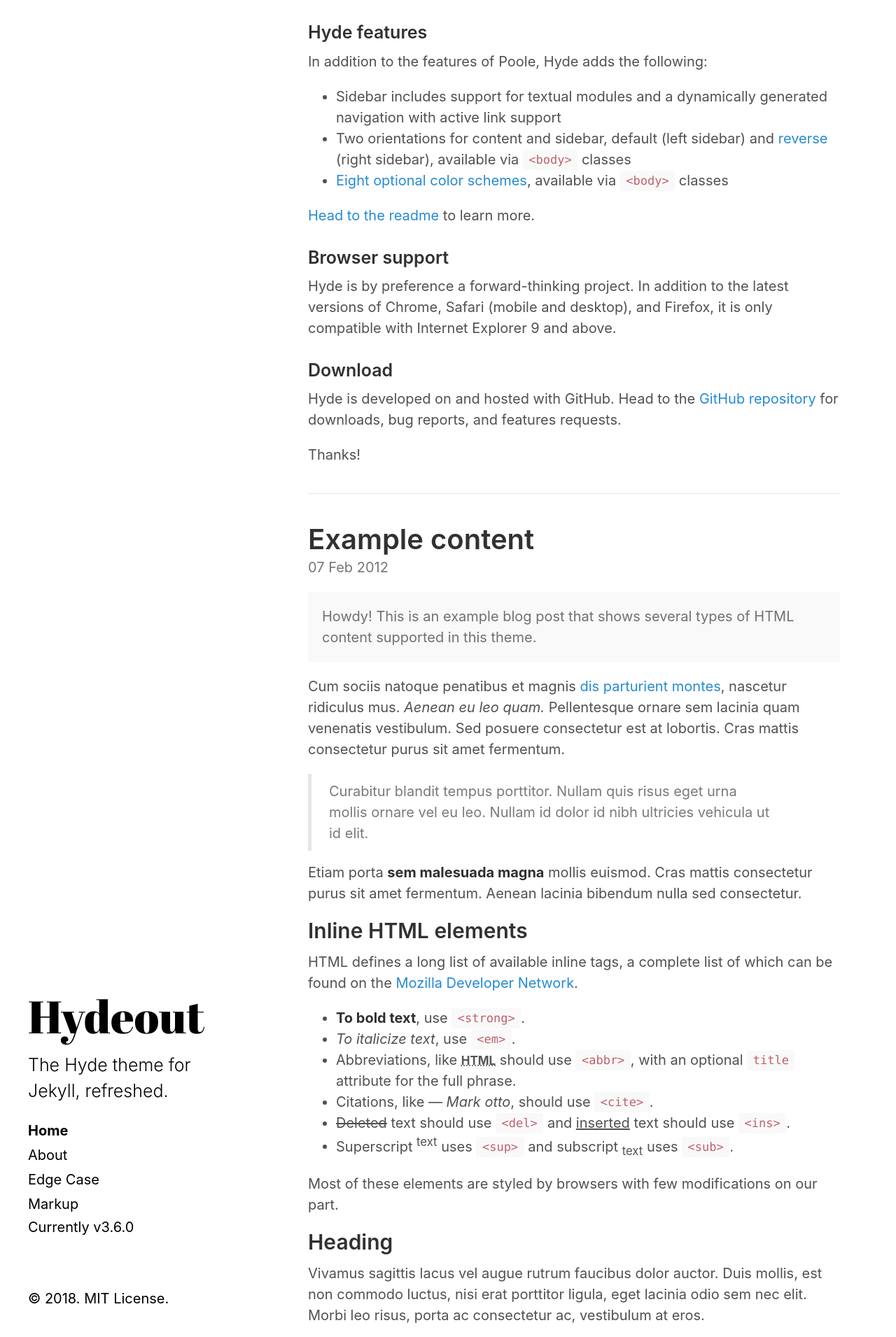
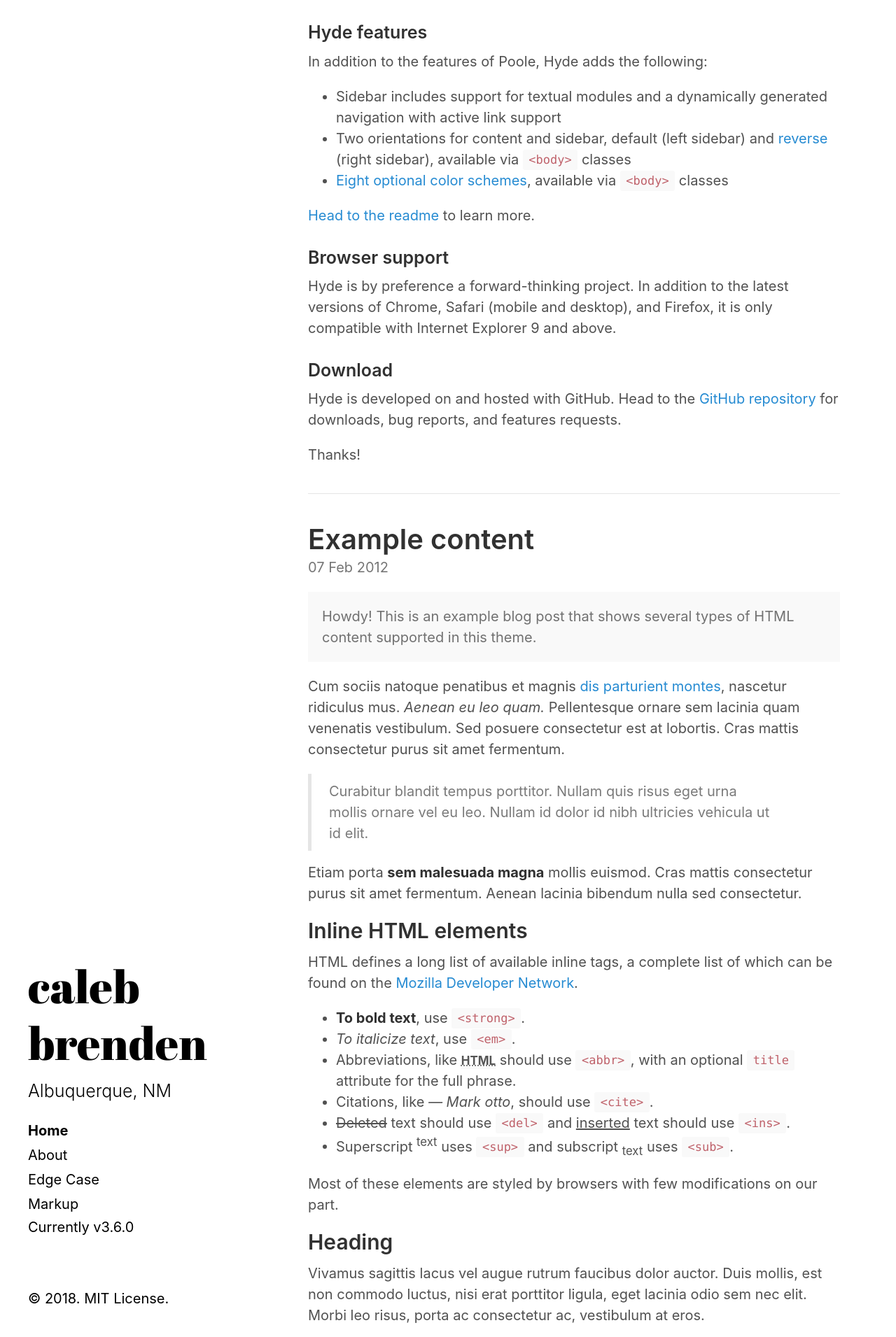
Before and after one commit to calebbrenden/my-site, a Jekyll site: the page built from index.html, in a window 1280 px wide. Shown: the part 3089-5000 px from the top of the page at 70% size. Built offline with Jekyll 4.4.1, drawn with Linux system fonts in a browser that asks for light colours; the list of posts is cut into pages by our own code.

Commit message:
config
edited info in config file. what is url?

```diff
--- a/_config.yml
+++ b/_config.yml
@@ -3,9 +3,9 @@
 highlighter:      rouge
 
 # Setup
-title:            Hydeout
-tagline:          'A Jekyll theme'
-description:      'The <a href="http://hyde.getpoole.com" target="_blank">Hyde</a> theme for <a href="http://jekyllrb.com" target="_blank">Jekyll</a>, refreshed.'
+title:            caleb brenden
+tagline:          'work'
+description:      'Albuquerque, NM'
 url:              https://fongandrew.github.io/hydeout
 baseurl:          # the optional subpath of your site, e.g. "/blog"
                   # NB: This applies to all pages in your Jekyll site.
```
Also changed, not shown: 1 other file.
